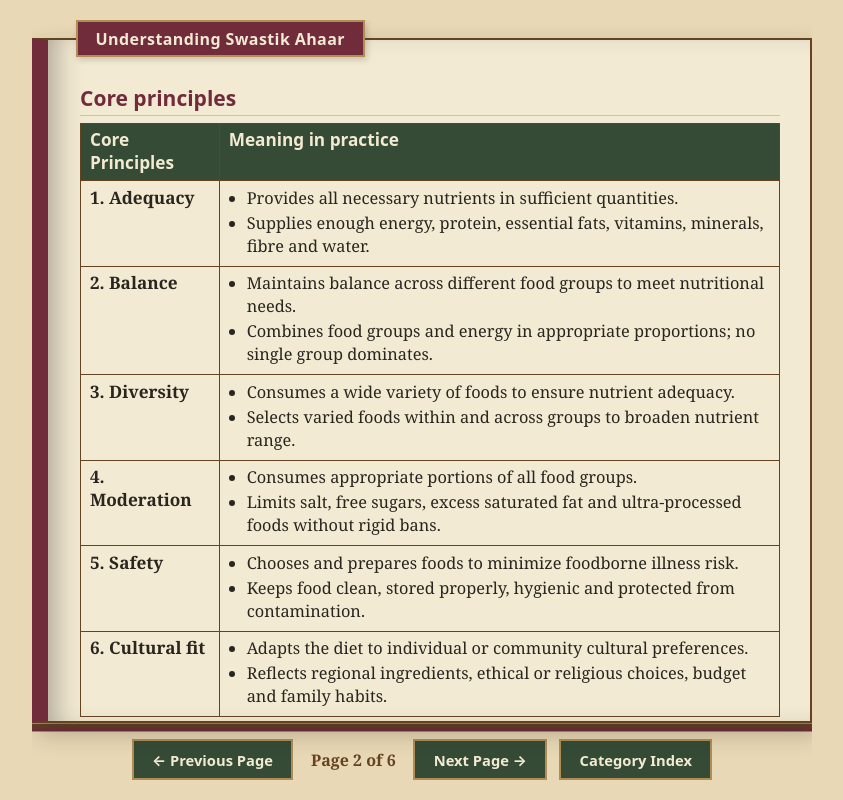
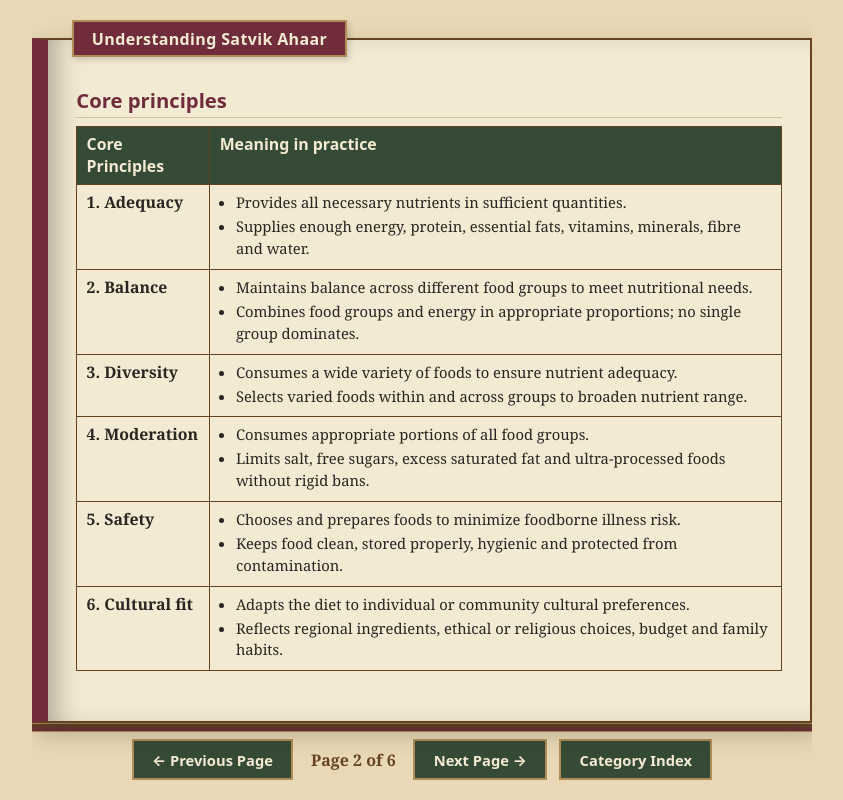
Before and after one commit to Devanshcyber-hackerops/Flipbook-page.0.html, a plain HTML site: page flipbook.html in a window 1280 px wide. Both pictures are taken after a click on the button "Next Page →". Shown: the whole page, without its empty margins (218-1061 px from the left). Drawn offline with Linux system fonts and the light colour scheme.

Commit message:
Sycn Changes

```diff
--- a/CSS.css
+++ b/CSS.css
@@ -332,3 +332,94 @@ body {
     text-align: left;
     vertical-align: top;
 }
+/* PAGE DESIGN */
+.page {
+    position: absolute;
+    inset: 0;
+    width: 100%;
+    height: 100%;
+
+    display: block;
+    overflow: hidden;
+
+    background-color: var(--paper-light);
+    color: var(--ink);
+
+    border: 2px solid var(--brown);
+    border-left: 16px solid var(--burgundy);
+
+    padding: 1.176rem 1.764rem 1.47rem 1.764rem;
+
+    /* 2% smaller */
+    font-size: clamp(15.68px, 1.764vw, 18.62px);
+
+    transform-origin: left center;
+    transform-style: preserve-3d;
+    backface-visibility: hidden;
+
+    box-shadow:
+        6px 10px 22px var(--shadow),
+        inset 20px 0 26px -12px rgba(41, 37, 31, 0.34);
+}
+
+/* HEADINGS */
+.section-heading {
+    margin: 0.882em 0 0.343em;
+    padding-bottom: 0.196em;
+
+    border-bottom: 1px solid rgba(176, 141, 87, 0.45);
+
+    font-family: system-ui, sans-serif;
+    font-size: 1.127em;
+    font-weight: 700;
+    color: var(--burgundy);
+    line-height: 1.3;
+}
+
+.page > legend + .section-heading {
+    margin-top: 0.539em;
+}
+
+/* PARAGRAPHS */
+.page p {
+    font-size: 1em;
+    line-height: 1.47;
+    margin-bottom: 0.784em;
+    text-align: left;
+}
+
+/* LISTS */
+.page ul {
+    margin: 0.343em 0 0.784em 1.274em;
+    font-size: 0.931em;
+    line-height: 1.47;
+}
+
+.page li {
+    margin-bottom: 0.294em;
+}
+
+/* TABLES */
+.page table {
+    width: 100%;
+    border-collapse: collapse;
+    margin: 0.49em 0 0.784em;
+    font-size: 0.882em;
+    line-height: 1.37;
+}
+
+.page th,
+.page td {
+    border: 1px solid var(--brown);
+    padding: 0.441em 0.588em;
+    text-align: left;
+    vertical-align: top;
+}
+
+/* MOBILE */
+@media (max-width: 600px) {
+    .page {
+        padding: 0.98rem;
+        font-size: 14.7px;
+    }
+}
--- a/flipbook.html
+++ b/flipbook.html
@@ -4,21 +4,21 @@
     <meta charset="UTF-8">
     <meta name="viewport" content="width=device-width, initial-scale=1.0">
     <meta name="author" content="Devansh Kamble">
-    <meta name="description" content="Interactive flipbook introducing Swastik Ahaar, Indian food history, and nutrition science.">
+    <meta name="description" content="Interactive flipbook introducing Satvik Ahaar, Indian food history, and nutrition science.">
     <link rel="icon" href="Flipbook F Logo on White.png" type="image/x-icon">
     <link rel="stylesheet" href="CSS.css">
-    <title>Swastik Ahaar Flipbook</title>
+    <title>Satvik Ahaar Flipbook</title>
 </head>
 <body>
     <main class="book-shell">
         <div class="flipbook" id="flipbook">
             <!-- Page 1 -->
             <fieldset id="intro-overview" class="page">
-                <legend><h2>Understanding Swastik Ahaar</h2></legend>
+                <legend><h2>Understanding Satvik Ahaar</h2></legend>
 
-                <h3 class="section-heading">What is Swastik Ahaar?</h3>
+                <h3 class="section-heading">What is Satvik Ahaar?</h3>
                 <p>
-                    Swastik Ahaar, as used in this educational project, is a balanced-eating framework that encourages people to
+                    Satvik Ahaar, as used in this educational project, is a balanced-eating framework that encourages people to
                     combine a wide variety of foods commonly available in India with established principles of nutrition science. It
                     focuses on food diversity, nutrient adequacy, sensible portions, seasonal and local choices where practical, safe
                     cooking, hydration and enjoyable eating.
@@ -38,7 +38,7 @@
 
             <!-- Page 2 -->
             <fieldset id="intro-principles" class="page">
-                <legend><h2>Understanding Swastik Ahaar</h2></legend>
+                <legend><h2>Understanding Satvik Ahaar</h2></legend>
 
                 <h3 class="section-heading">Core principles</h3>
                 <table>
```
Also changed, not shown: flipbook1.html (+2 -2 lines), flipbook2.html (+3 -3 lines), page.0.html (+2 -2 lines), page.1.html (+6 -6 lines), page.2.html (+1 -1 lines), page.3.html (+5 -5 lines).
